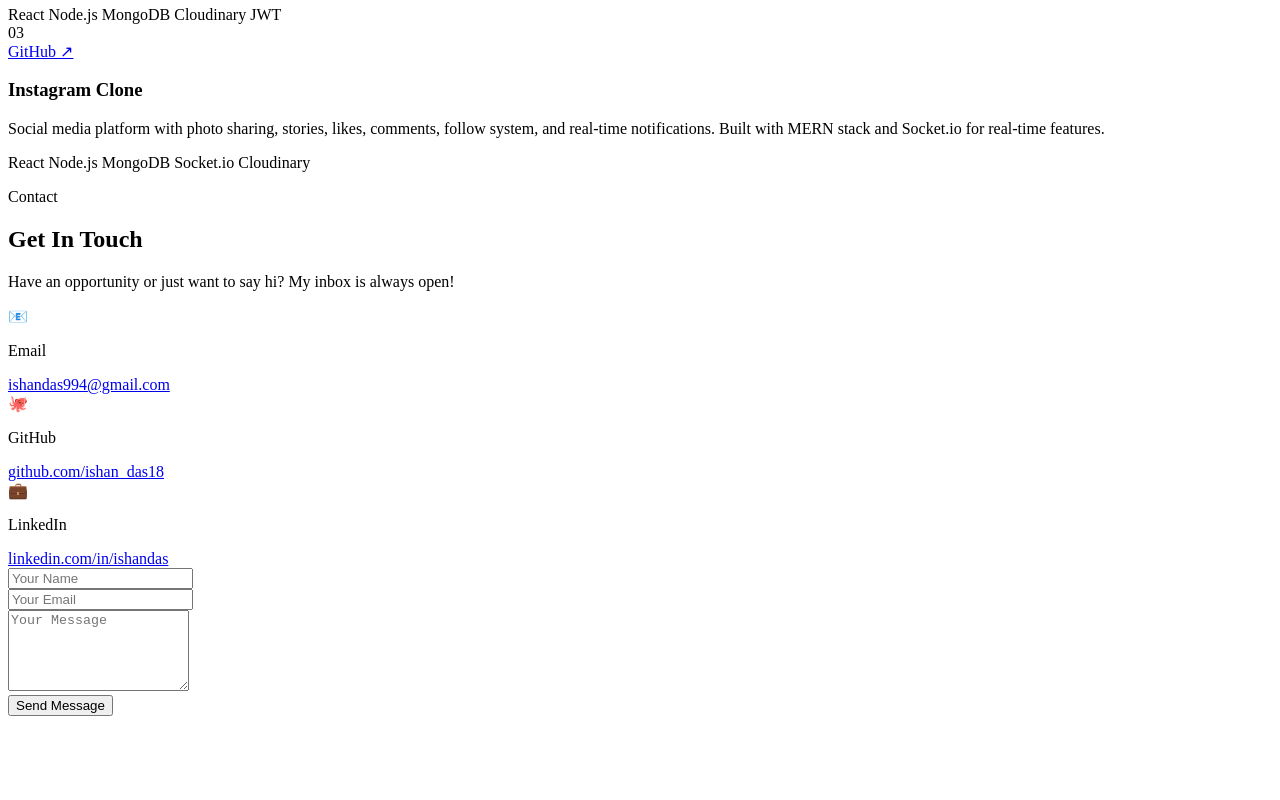
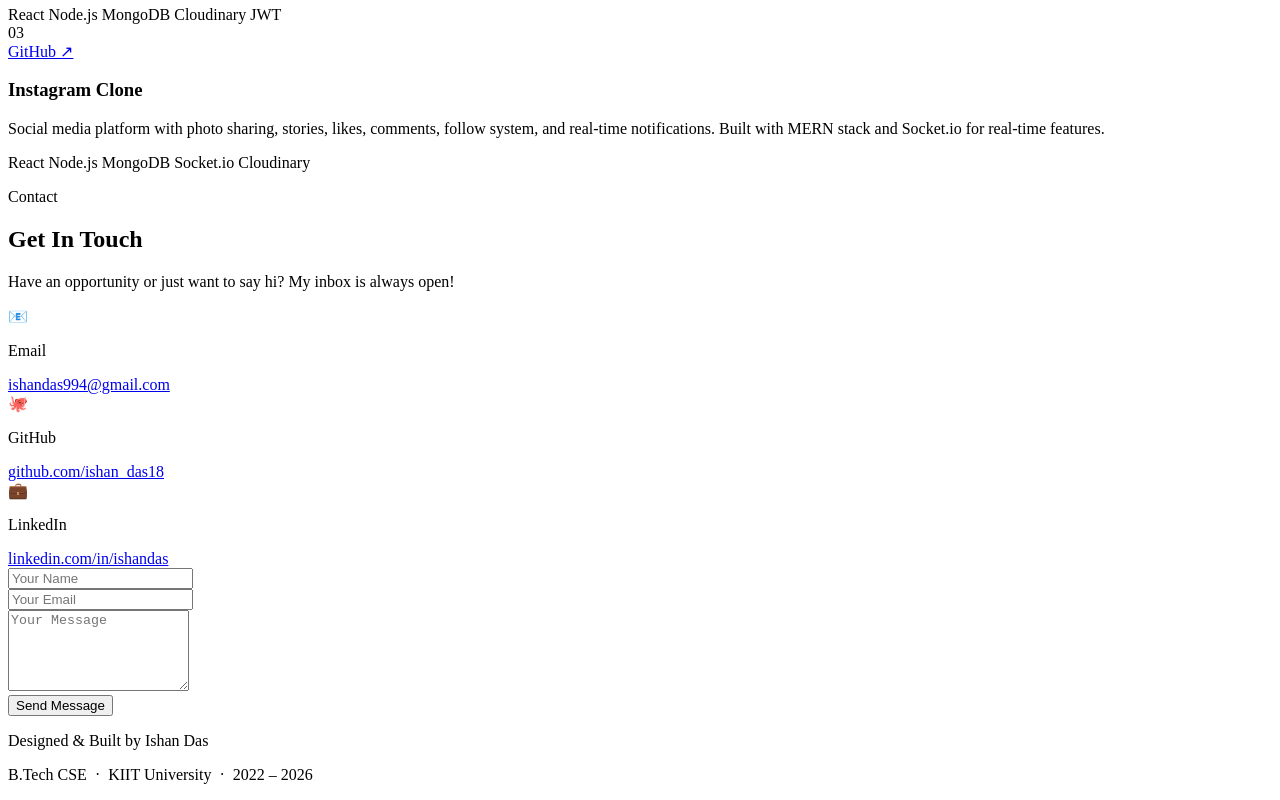
Before and after one commit to ishandas994-cloud/portfolio, a plain HTML site: page index.html in a window 1280 px wide. Shown: the part 2204-3004 px from the top of the page. Before the commit the page ends 2936 px from the top, so only its background shows below. Drawn offline with Linux system fonts and the light colour scheme.

Commit message:
footer section

```diff
--- a/index.html
+++ b/index.html
@@ -363,3 +363,15 @@
       </div>
     </div>
   </section>
+  <!-- ═══════════════════════════════════════
+       FOOTER
+  ═══════════════════════════════════════ -->
+  <footer class="footer">
+    <p>Designed &amp; Built by <span class="neon">Ishan Das</span></p>
+    <p class="footer-sub">B.Tech CSE &nbsp;·&nbsp; KIIT University &nbsp;·&nbsp; 2022 – 2026</p>
+  </footer>
+
+  <script type="module" src="main.js"></script>
+
+</body>
+</html>
```
